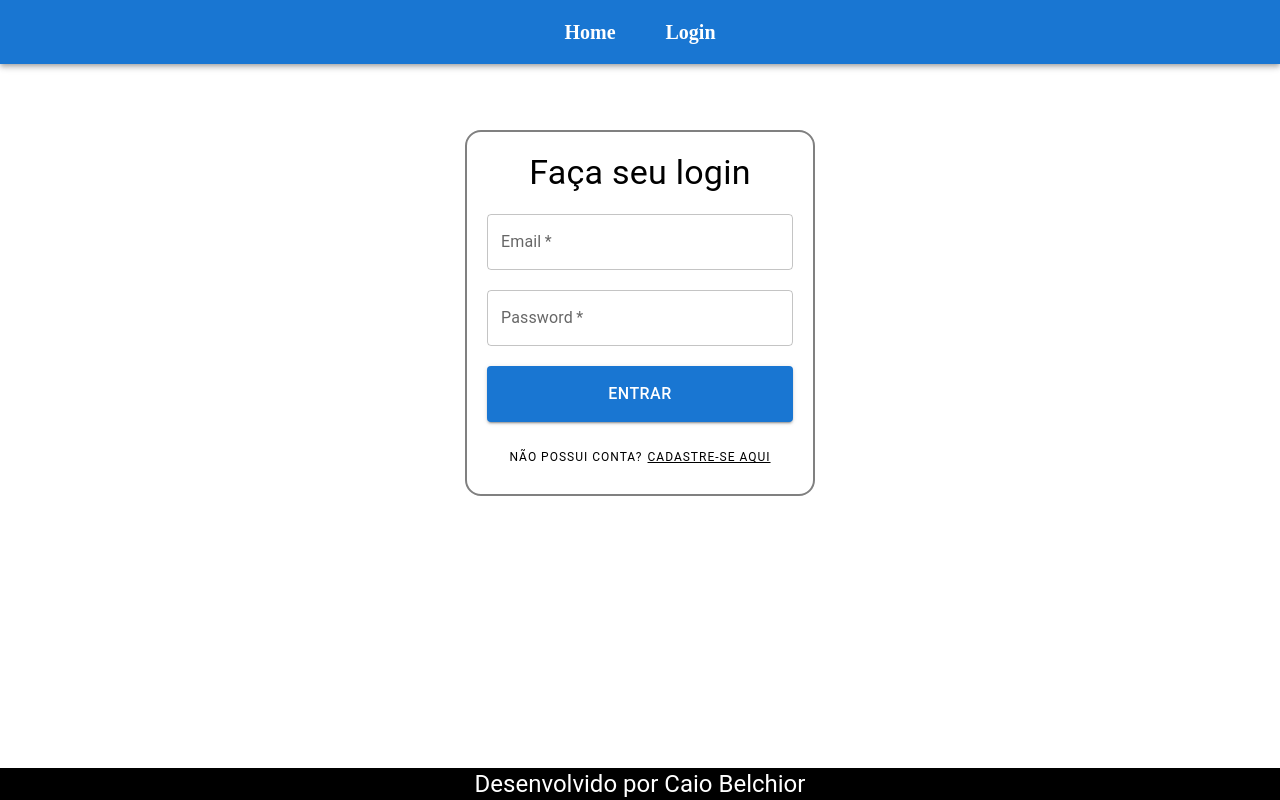
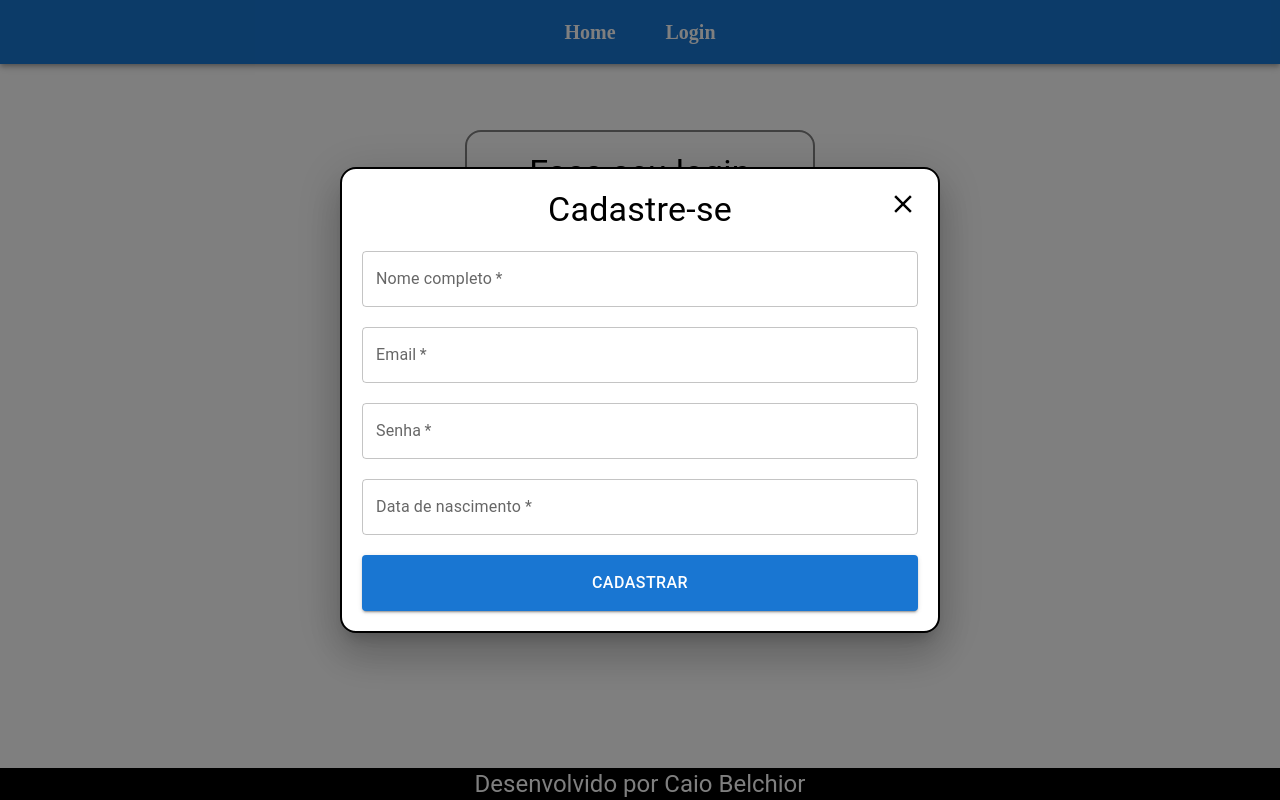
Before and after one commit to CaioBSantos98/macro-app, a React (Vite) app: page /login in a window 1280 px wide. Both pictures are taken after a click on the element "CADASTRE-SE AQUI". Built offline with nearby package versions, Linux system fonts and the light colour scheme; no server answers.

Commit message:
add create user funcionality

```diff
--- a/package.json
+++ b/package.json
@@ -14,7 +14,9 @@
     "@emotion/styled": "^11.13.0",
     "@mui/icons-material": "^5.16.7",
     "@mui/material": "^5.16.7",
+    "@mui/x-date-pickers": "^7.14.0",
     "axios": "^1.7.4",
+    "dayjs": "^1.11.13",
     "react": "^18.3.1",
     "react-dom": "^18.3.1",
     "react-router-dom": "^6.26.1",
--- a/src/components/LoginForm/index.tsx
+++ b/src/components/LoginForm/index.tsx
@@ -1,9 +1,10 @@
 import { Box, Button, TextField, Typography } from "@mui/material";
 import { useState } from "react";
-import { login } from "../../utils/login";
+import { useNavigate } from "react-router-dom";
 import { useSetRecoilState } from "recoil";
 import { authState } from "../../state/atom";
-import { useNavigate } from "react-router-dom";
+import { login } from "../../utils/login";
+import NewUserModal from "../NewUserModal";
 
 const LoginForm = () => {
     const setAuthState = useSetRecoilState(authState)
@@ -24,7 +25,7 @@ const LoginForm = () => {
         navigate("/profile")
     }
 
-    return(
+    return (
         <Box component="form" sx={{
             maxWidth: "350px",
             width: "100%",
@@ -42,7 +43,7 @@ const LoginForm = () => {
             <Typography variant="h4" component="h2">Faça seu login</Typography>
             <TextField
                 required
-                id="outlined-required"
+                autoComplete="username"
                 label="Email"
                 type="email"
                 value={email}
@@ -51,8 +52,8 @@ const LoginForm = () => {
             />
             <TextField
                 required
-                id="outlined-password-input"
-                label="Password"
+                autoComplete="current-password"
+                label="Senha"
                 type="password"
                 value={password}
                 onChange={(event) => setPassword(event.target.value)}
@@ -65,16 +66,7 @@ const LoginForm = () => {
             }}>Entrar</Button>
             <Typography variant="overline" sx={{ display: "flex", gap: "5px" }}>
                 Não possui conta?
-                <Typography variant="overline" sx={{
-                    cursor: "pointer",
-                    textDecoration: "underline",
-                    transition: "0.2s",
-                    "&:hover": {
-                        color: "blue"
-                    }
-                }}>
-                    Cadastre-se aqui
-                </Typography>
+                <NewUserModal />
             </Typography>
         </Box>
     )
--- /dev/null
+++ b/src/components/NewUserForm/index.tsx
@@ -0,0 +1,130 @@
+import { Box, Button, TextField, Typography } from "@mui/material";
+import { DatePicker, LocalizationProvider } from "@mui/x-date-pickers";
+import { AdapterDayjs } from '@mui/x-date-pickers/AdapterDayjs';
+import { Dayjs } from "dayjs";
+import { useState } from "react";
+import INewUser from "../../interfaces/INewUser";
+import { createNewUser } from "../../utils/newUser";
+import CloseIcon from '@mui/icons-material/Close';
+
+const style = {
+    position: 'absolute',
+    top: '50%',
+    left: '50%',
+    transform: 'translate(-50%, -50%)',
+    bgcolor: 'background.paper',
+    border: '2px solid #000',
+    boxShadow: 24,
+    p: 4,
+    maxWidth: "600px",
+    width: "100%",
+    borderRadius: 4,
+    display: "flex",
+    flexDirection: "column",
+    alignItems: "center",
+    gap: "20px",
+    padding: "20px",
+};
+
+interface NewUserFormProps {
+    handleClose: () => void
+}
+
+const NewUserForm = ({ handleClose }: NewUserFormProps) => {
+
+    const [name, setName] = useState('');
+    const [email, setEmail] = useState('');
+    const [password, setPassword] = useState('');
+    const [birthDate, setBirthDate] = useState<Dayjs | null>(null);
+
+    const submitHandler = async (event: React.FormEvent<HTMLFormElement>) => {
+        event.preventDefault();
+        if (birthDate == null || birthDate.format('YYYY-MM-DD') == 'Invalid Date') {
+            alert("Data de nascimento é obrigatório");
+            return;
+        }
+
+        const user: INewUser = {
+            name: name,
+            email: email,
+            password: password,
+            birthDate: birthDate.format('YYYY-MM-DD')
+        }
+
+        const retorno = await createNewUser(user)
+        if (retorno == true) {
+            alert('Usuário cadastrado com sucesso!');
+        } else {
+            alert('Usuario não cadastrado');
+        }
+        clearForm();
+    }
+
+    const clearForm = () => {
+        setName('');
+        setEmail('');
+        setPassword('');
+        setBirthDate(null);
+    }
+
+    return (
+        <Box component="form" sx={style}
+            onSubmit={(event) => submitHandler(event)}>
+            <CloseIcon
+                onClick={handleClose}
+                sx={{
+                    position: 'absolute',
+                    cursor: "pointer",
+                    right: 20,
+                    fontSize: "30px",
+                    transition: "0.2s",
+                    ":hover": {
+                        color: "blue"
+                    }
+                }} />
+            <Typography variant="h4" component="h2">Cadastre-se</Typography>
+            <TextField
+                required
+                label="Nome completo"
+                type="text"
+                value={name}
+                onChange={(event) => setName(event.target.value)}
+                sx={{ width: "100%", bgcolor: "white" }}
+            />
+            <TextField
+                required
+                label="Email"
+                type="email"
+                autoComplete="username"
+                value={email}
+                onChange={(event) => setEmail(event.target.value)}
+                sx={{ width: "100%", bgcolor: "white" }}
+            />
+            <TextField
+                required
+                label="Senha"
+                type="password"
+                autoComplete="current-password"
+                value={password}
+                onChange={(event) => setPassword(event.target.value)}
+                sx={{ width: "100%", bgcolor: "white" }}
+            />
+            <LocalizationProvider dateAdapter={AdapterDayjs}>
+                <DatePicker
+                    label="Data de nascimento * "
+                    format="DD/MM/YYYY"
+                    value={birthDate}
+                    onChange={newValue => setBirthDate(newValue)}
+                    sx={{ width: "100%", bgcolor: "white" }}
+                />
+            </LocalizationProvider>
+            <Button variant="contained" type="submit" sx={{
+                width: "100%",
+                height: "56px",
+                fontSize: "16px"
+            }}>Cadastrar</Button>
+        </Box>
+    )
+}
+
+export default NewUserForm;
--- /dev/null
+++ b/src/components/NewUserModal/index.tsx
@@ -0,0 +1,41 @@
+import Box from '@mui/material/Box';
+import Modal from '@mui/material/Modal';
+import Typography from '@mui/material/Typography';
+import { useState } from 'react';
+import NewUserForm from '../NewUserForm';
+
+const NewUserModal = () => {
+    const [open, setOpen] = useState(false);
+    const handleOpen = () => setOpen(true);
+    const handleClose = () => setOpen(false);
+
+    return (
+        <Box>
+            <Typography
+                variant="overline"
+                onClick={handleOpen}
+                sx={{
+                    cursor: "pointer",
+                    textDecoration: "underline",
+                    transition: "0.2s",
+                    "&:hover": {
+                        color: "blue"
+                    }
+                }}>
+                Cadastre-se aqui
+            </Typography>
+            <Modal
+                open={open}
+                onClose={handleClose}
+                aria-labelledby="modal-modal-title"
+                aria-describedby="modal-modal-description"
+            >
+                <Box>
+                    <NewUserForm handleClose={handleClose}/>
+                </Box>
+            </Modal>
+        </Box>
+    );
+}
+
+export default NewUserModal;
--- /dev/null
+++ b/src/interfaces/INewUser.ts
@@ -0,0 +1,8 @@
+interface INewUser {
+    name: string,
+    email: string,
+    password: string,
+    birthDate: string
+}
+
+export default INewUser;
--- /dev/null
+++ b/src/utils/newUser.ts
@@ -0,0 +1,17 @@
+import axios from "axios";
+import INewUser from "../interfaces/INewUser";
+
+const url = import.meta.env.VITE_API_URL;
+
+export const createNewUser = async (newUser: INewUser) => {
+    try {
+        const response = await axios.post(`${url}/api/user`, newUser);
+        if(response.status === 201) {
+            return true;
+        } else {
+            return false;
+        }
+    } catch(error) {
+        console.error('Not possible to create a new user', error);
+    }
+}
```
Also changed, not shown: 1 other file (tests, documents, lock files or other folders).
